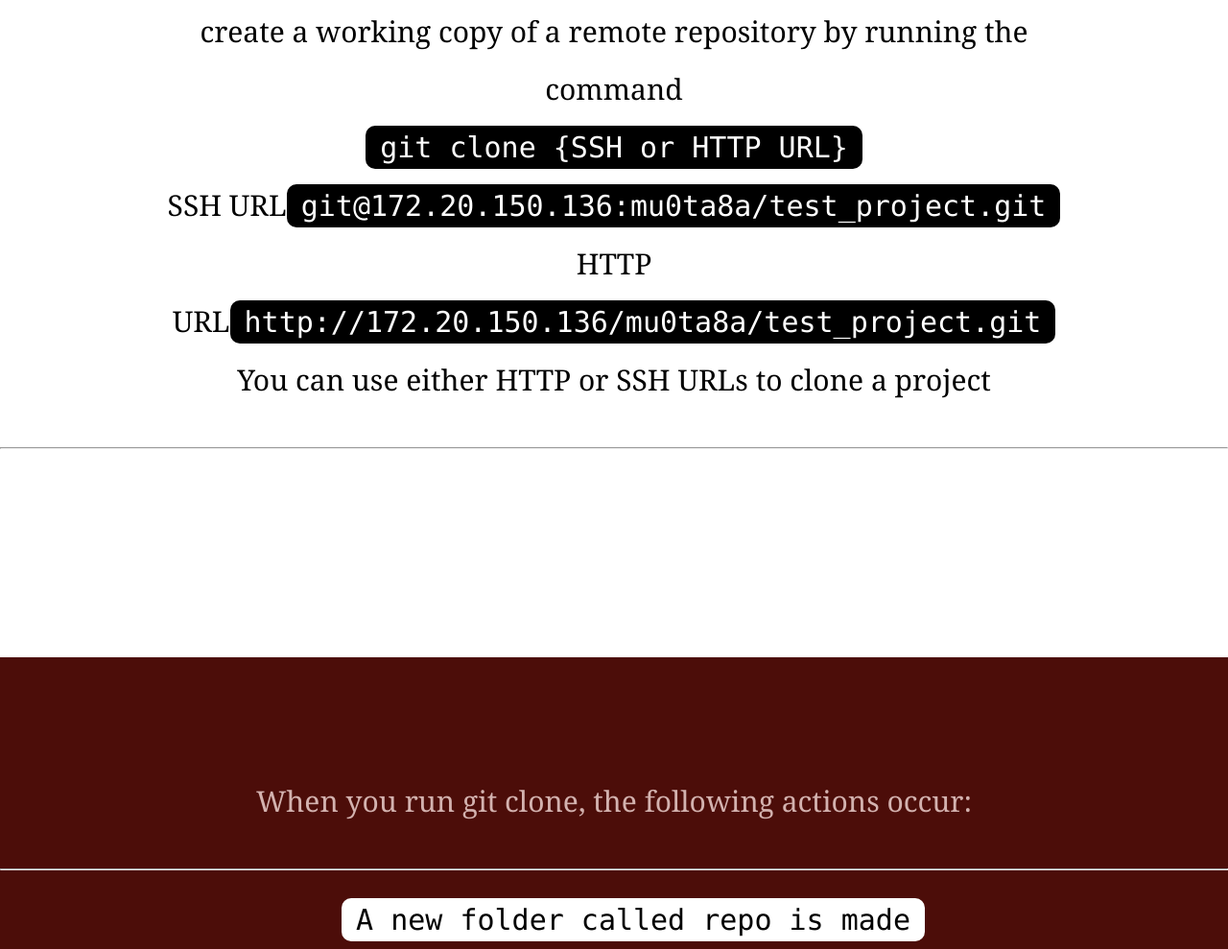
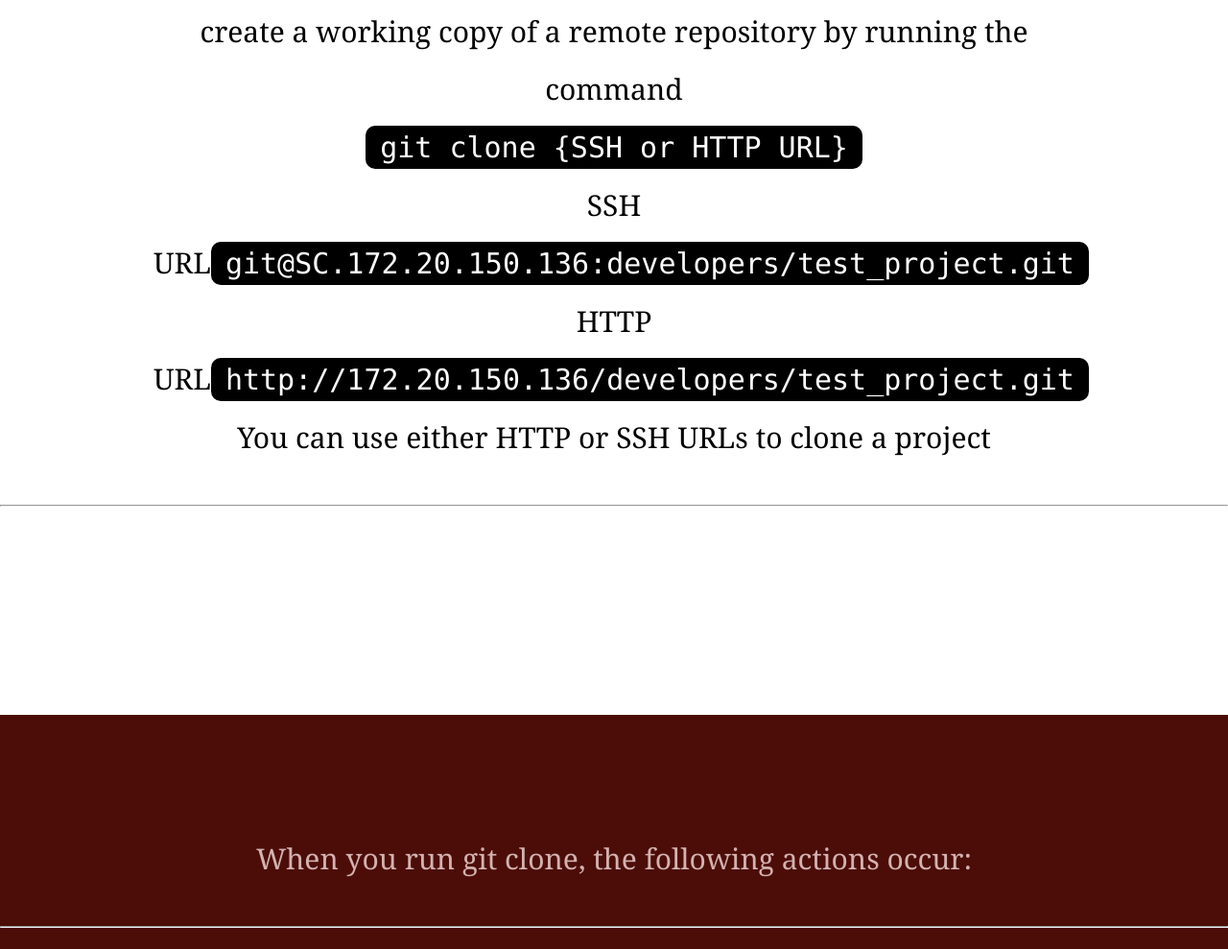
Before and after one commit to mustafamhasan/test, a plain HTML site: page index.html in a window 1280 px wide. Shown: the part 2275-3264 px from the top of the page at 96% size. Drawn offline with Linux system fonts and the light colour scheme.

Commit message:
Update index.html
Updating index.html with the developers test_project

```diff
--- a/index.html
+++ b/index.html
@@ -59,8 +59,8 @@
             create a working copy of a remote repository by running the command<br>
             <code>git clone {SSH or HTTP URL}</code><br>
 
-			SSH URL<code>git@172.20.150.136:mu0ta8a/test_project.git</code><br>
-			HTTP URL<code>http://172.20.150.136/mu0ta8a/test_project.git</code><br>
+			SSH URL<code>git@SC.172.20.150.136:developers/test_project.git</code><br>
+			HTTP URL<code>http://172.20.150.136/developers/test_project.git</code><br>
 
 			You can use either HTTP or SSH URLs to clone a project </br>
 			<hr>
@@ -153,15 +153,12 @@ Updating Remote Repository by your changes
 	<code>
 	Push the changes to the development Branch
 	</code>
-
 	</p>
 	</div>
     <a name="branching"></a>
     <div class="scrollblock block-branching">
         <h2>Task 2 Steps </h2>
         <p>
-
-
         <p>
            Clone test_project from Gitlab (as in Task 1)<br>
 		   cd test_project <br>
@@ -205,7 +202,6 @@ Updating Remote Repository by your changes
 		<h2>Issues </h2>
 		Follow Issue Document<br>
 		</div>
-
     <a name="hints"></a>
     <div class="scrollblock block-hints">
         <h2>useful hints</h2>
```
